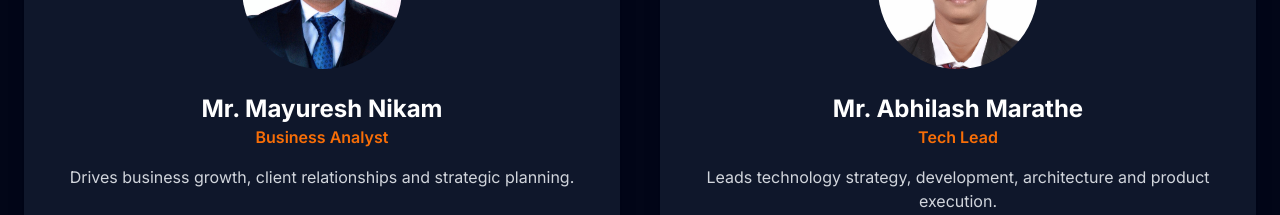
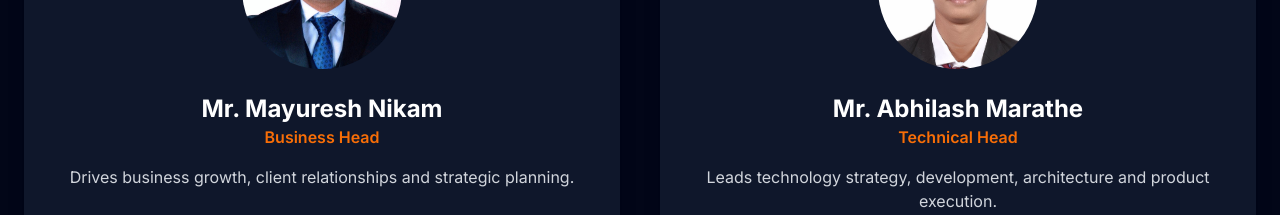
Before and after one commit to abhilashmarathe/crafteck, a React (Vite) app: page /about in a window 1280 px wide. Shown: the part 1200-1415 px from the top of the page. Built offline with nearby package versions, Linux system fonts and the light colour scheme.

Commit message:
updated founders roles

```diff
--- a/src/pages/About.jsx
+++ b/src/pages/About.jsx
@@ -98,7 +98,7 @@ function About() {
                 </h3>
 
                 <p className="text-[#f86e07] font-semibold">
-                  Business Analyst
+                  Business Head
                 </p>
 
                 <p className="mt-4 text-gray-600 dark:text-gray-300">
@@ -122,7 +122,7 @@ function About() {
                 </h3>
 
                 <p className="text-[#f86e07] font-semibold">
-                  Tech Lead
+                  Technical Head
                 </p>
 
                 <p className="mt-4 text-gray-600 dark:text-gray-300">
```
